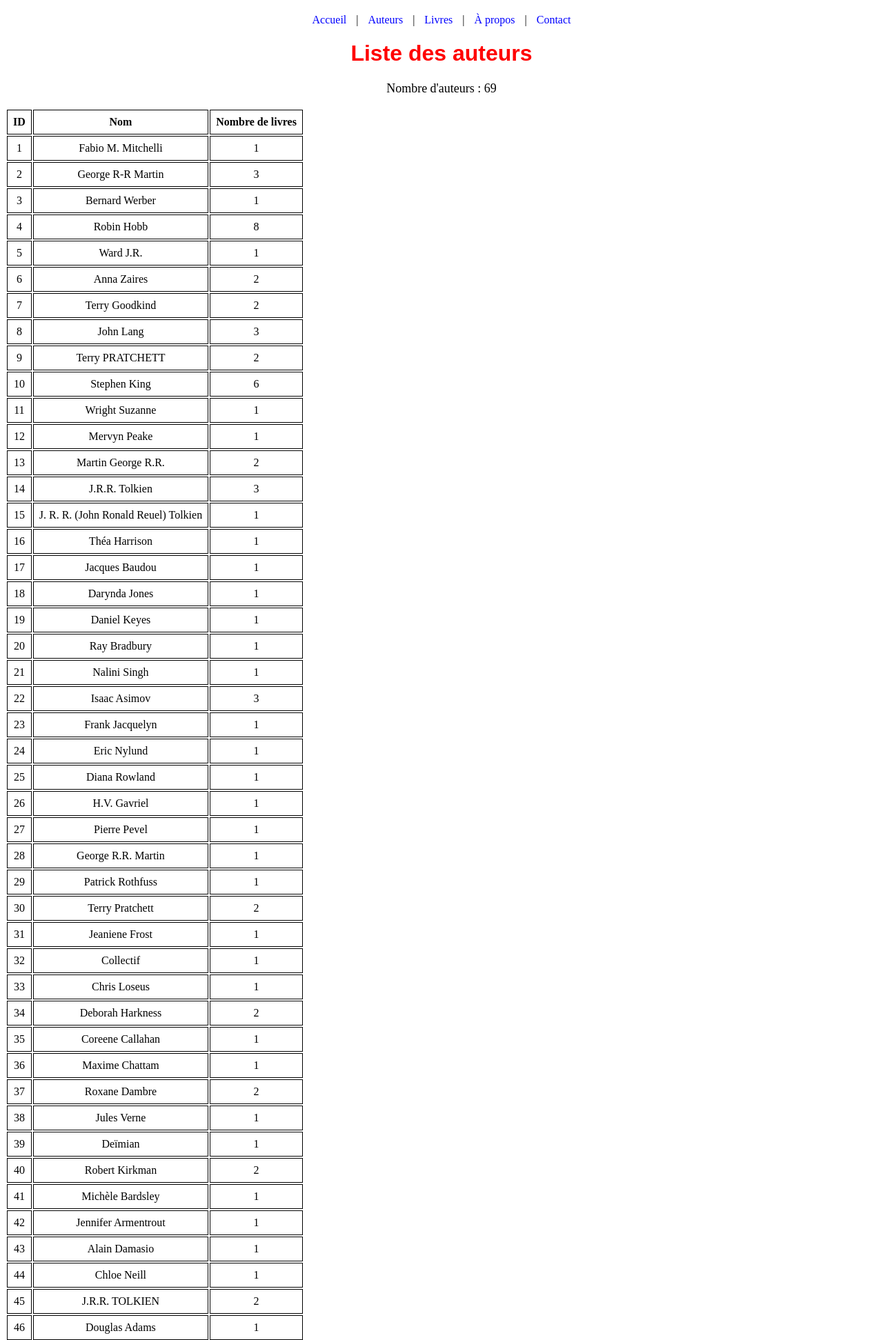
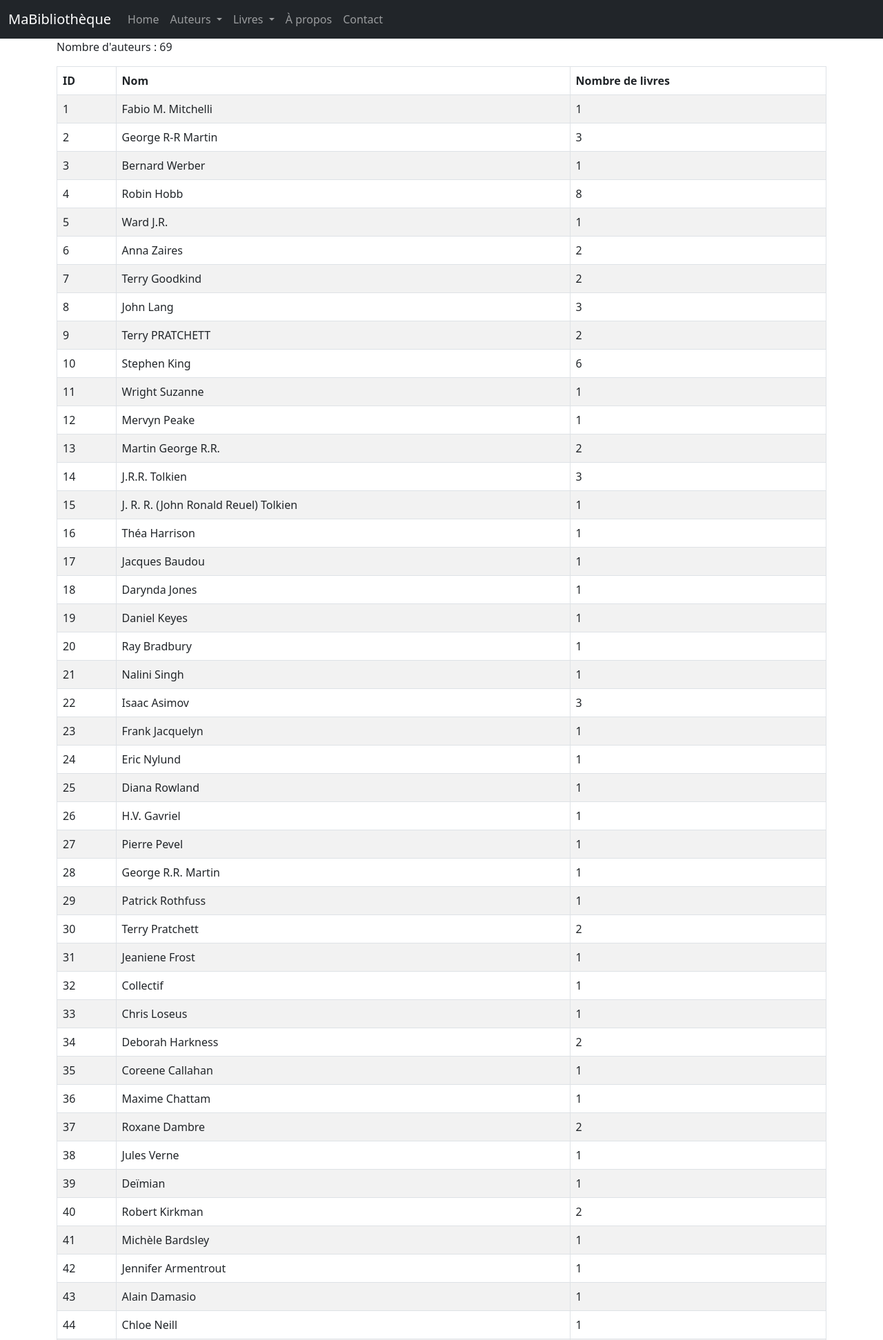
Before and after one commit to JolanRolland/PROJET_FLASK, a Flask app: page /auteurs/ in a window 1280 px wide. Shown: the top 1943 px of the page at 69% size. Run offline with Flask 3, Linux system fonts and the light colour scheme; some libraries are stand-ins or nearby versions.

Commit message:
Fin de TP4 + début TP5

```diff
--- a/config.py
+++ b/config.py
@@ -2,10 +2,12 @@ import os
 import random
 import string
 
-SECRET_KEY = "".join([random.choice(string.printable) for _ in os.urandom(24)])
+SECRET_KEY = "1cb282d9-4ccd-4c47-a0da-edf29219afc1"
 
 ABOUT = "Bienvenue sur la page à propos de Flask !"
 CONTACT = "Page contact : vous pouvez nous écrire sur contact@tutoflask.fr"
 
 basedir = os.path.abspath(os.path.dirname(__file__))
 SQLALCHEMY_DATABASE_URI = "sqlite:///" + os.path.join(basedir, "monApp.db")
+
+BOOTSTRAP_SERVE_LOCAL = True
--- a/monApp/app.py
+++ b/monApp/app.py
@@ -1,8 +1,14 @@
 from flask import Flask
 from flask_sqlalchemy import SQLAlchemy
+from flask_bootstrap5 import Bootstrap
 
+# Initialisation de l'application
 app = Flask(__name__)
 app.config.from_object("config")
+
+# Initialisation des extensions
 db = SQLAlchemy(app)
+bootstrap = Bootstrap(app)
 
+# Import des vues à la fin
 from monApp import views
--- /dev/null
+++ b/monApp/forms.py
@@ -0,0 +1,6 @@
+from flask_wtf import FlaskForm
+from wtforms import StringField, HiddenField
+from wtforms.validators import DataRequired
+class FormAuteur(FlaskForm):
+    idA=HiddenField('idA')
+    Nom = StringField ('Nom', validators =[DataRequired()])
--- a/monApp/static/style.css
+++ b/monApp/static/style.css
@@ -1,28 +1,18 @@
+#main {
+    margin-top: 5em;
+}
+
+body {
+    font-family: sans-serif;
+}
+
 h1 {
     color: red;
     text-align: center;
     font-family: Arial, sans-serif;
 }
 
-nav {
-    margin-top: 20px;
-    text-align: center;
-}
-
-nav a {
-    margin: 0 10px;
-    text-decoration: none;
-    color: blue;
-}
-
 p {
     text-align: center;
     font-size: 18px;
 }
-
-td, th{
-padding: 0.5em;
-text-align: center;
-border-collapse:initial;
-border: thin solid black;
-}
--- a/monApp/templates/auteurs_list.html
+++ b/monApp/templates/auteurs_list.html
@@ -8,7 +8,7 @@
     <p>Aucun auteur trouvé.</p>
   {% endif %}
 
-  <table>
+  <table class="table table-striped table-bordered table-hover">
     <thead>
       <tr>
         <th>ID</th>
--- a/monApp/templates/base.html
+++ b/monApp/templates/base.html
@@ -1,18 +1,64 @@
-<!doctype html>
-<html>
+<!DOCTYPE html>
+<html lang="en">
 <head>
-    <title>{{ title }}</title>
-    <link rel="stylesheet" href="{{ url_for('static', filename='style.css') }}">
+    <meta charset="UTF-8">
+    <meta name="viewport" content="width=device-width, initial-scale=1.0">
+    <title>{% block title %}{% endblock %}</title>
+    <link rel="stylesheet" href="{{ url_for('static', filename='css/style.css') }}">
+    <link href="https://cdn.jsdelivr.net/npm/bootstrap@5.3.0/dist/css/bootstrap.min.css" rel="stylesheet">
 </head>
 <body>
-    <nav>
-        <a href="{{ url_for('index') }}">Accueil</a> |
-        <a href="{{ url_for('getAuteurs') }}">Auteurs</a> |
-        <a href="{{ url_for('getLivres') }}">Livres</a> |
-        <a href="{{ url_for('about') }}">À propos</a> |
-        <a href="{{ url_for('contact') }}">Contact</a>
+    {% block navbar %}
+    <nav class="navbar navbar-expand-md navbar-dark bg-dark fixed-top">
+        <div class="container-fluid">
+            <a class="navbar-brand">MaBibliothèque</a>
+            <button class="navbar-toggler" type="button" data-bs-toggle="collapse" data-bs-target="#mainNavbar" aria-controls="mainNavbar" aria-expanded="false" aria-label="Toggle navigation">
+                <span class="navbar-toggler-icon"></span>
+            </button>
+            <div class="collapse navbar-collapse" id="mainNavbar">
+                <ul class="navbar-nav me-auto mb-2 mb-md-0">
+                    <li class="nav-item">
+                        <a class="nav-link" href="{{ url_for('index') }}">Home</a>
+                    </li>
+                    <li class="nav-item dropdown">
+                        <a class="nav-link dropdown-toggle" href="#" id="auteursDropdown" role="button" data-bs-toggle="dropdown" aria-expanded="false">
+                            Auteurs
+                        </a>
+                        <ul class="dropdown-menu" aria-labelledby="auteursDropdown">
+                            <li>
+                                <a class="dropdown-item" href="{{ url_for('getAuteurs') }}">Liste des auteurs</a>
+                            </li>
+                        </ul>
+                    </li>
+                    <li class="nav-item dropdown">
+                        <a class="nav-link dropdown-toggle" href="#" id="livresDropdown" role="button" data-bs-toggle="dropdown" aria-expanded="false">
+                            Livres
+                        </a>
+                        <ul class="dropdown-menu" aria-labelledby="livresDropdown">
+                            <li>
+                                <a class="dropdown-item" href="{{ url_for('getLivres') }}">Liste des livres</a>
+                            </li>
+                        </ul>
+                    </li>
+                    <li class="nav-item">
+                        <a class="nav-link" href="{{ url_for('about') }}">À propos</a>
+                    </li>
+                    <li class="nav-item">
+                        <a class="nav-link" href="{{ url_for('contact') }}">Contact</a>
+                    </li>
+                </ul>
+            </div>
+        </div>
     </nav>
+    {% endblock %}
 
-    {% block main %}{% endblock %}
+
+    {% block content %}
+    <main role="main" class="container">
+        {% block main %}{% endblock %}
+    </main>
+    {% endblock %}
+
+    <script src="https://cdn.jsdelivr.net/npm/bootstrap@5.3.0/dist/js/bootstrap.bundle.min.js"></script>
 </body>
 </html>
--- a/monApp/templates/livres_list.html
+++ b/monApp/templates/livres_list.html
@@ -7,7 +7,7 @@
   {% if livres|length == 0 %}
     <p>Aucun livre trouvé.</p>
   {% else %}
-    <table>
+    <table class="table table-striped table-bordered table-hover">
       <thead>
         <tr>
           <th>ID</th>
--- a/requirements.txt
+++ b/requirements.txt
@@ -1,7 +1,9 @@
 blinker==1.9.0
 click==8.2.1
 Flask==3.1.2
+flask-bootstrap5==0.1.dev1
 Flask-SQLAlchemy==3.1.1
+Flask-WTF==1.2.2
 greenlet==3.2.4
 itsdangerous==2.2.0
 Jinja2==3.1.6
@@ -11,3 +13,4 @@ PyYAML==6.0.2
 SQLAlchemy==2.0.43
 typing_extensions==4.15.0
 Werkzeug==3.1.3
+WTForms==3.2.1
```
Also changed, not shown: README.md.
